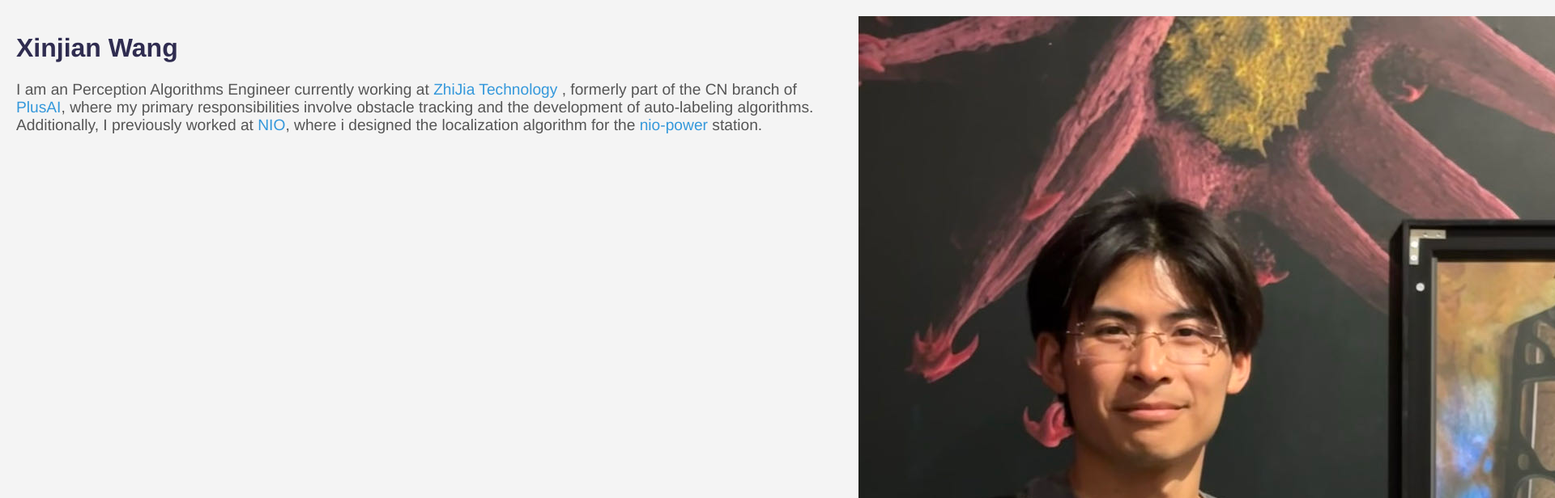
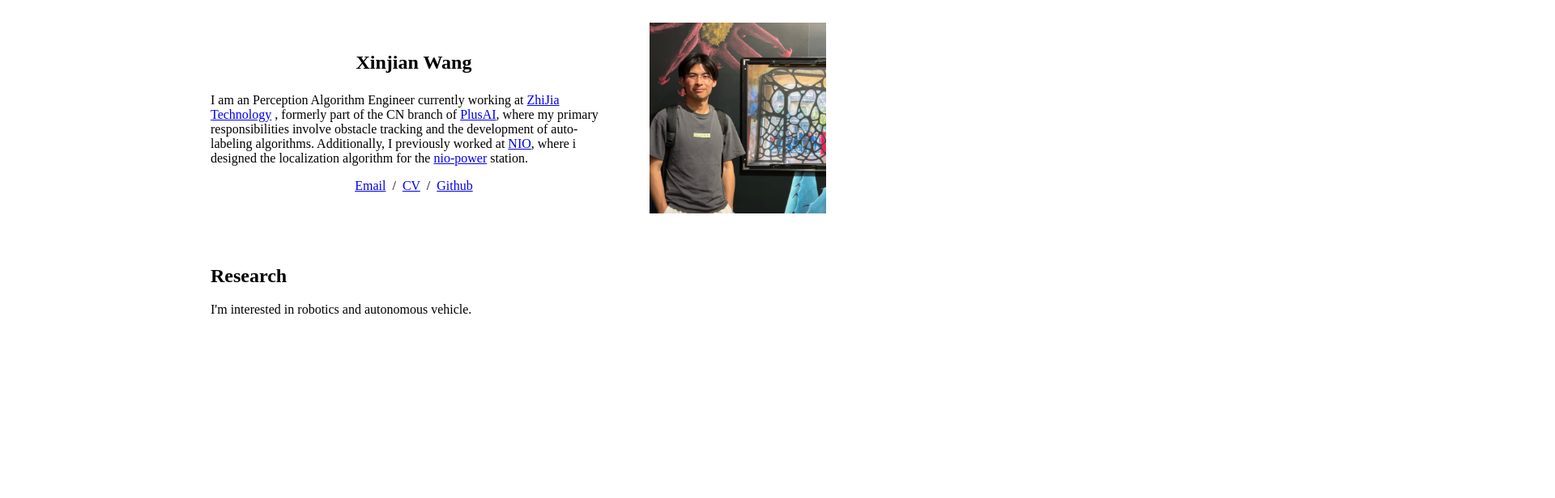
Before and after one commit to xinjian-wang/xinjian-wang.github.io, a plain HTML site: page index.html in a window 1280 px wide. Shown: the top 616 px of the page at 81% size, 1920 px wide, since content can reach past the window. Drawn offline with Linux system fonts and the light colour scheme.

Commit message:
update index html

```diff
--- a/index.html
+++ b/index.html
@@ -1,68 +1,54 @@
 <!DOCTYPE html>
 <html lang="en">
     <head>
-    <meta charset="UTF-8">
-    <meta name="viewport" content="width=device-width, initial-scale=1.0">
-    <title>Your Project Name</title>
-    <style>
-        body {
-            font-family: 'Helvetica', sans-serif;
-            margin: 20px;
-            display: flex;
-            flex-wrap: wrap;
-            justify-content: center;
-            align-items: flex-start;
-            text-align: left;
-            background-color: #f4f4f4;
-            color: #333;
-        }
+        <meta http-equiv="Content-Type" content="text/html; charset=UTF-8">
 
-        #intro {
-            flex: 1;
-            max-width: 1200px;
-            margin-right: 20px;
-        }
+        <title>Xinjian Wang</title>
 
-        #photo {
-            flex: 1;
-            max-width: 200px;
-            margin-bottom: 20px;
-        }
+        <meta name="author" content="Xinjian Wang">
+        <meta name="viewport" content="width=device-width, initial-scale=1">
+        <link rel="shortcut icon" href="images/favicon/favicon.ico" type="image/x-icon">
+        <link rel="stylesheet" type="text/css" href="stylesheet.css">
 
-        h1 {
-            color: #2f2c50;
-        }
-
-        p {
-            color: #555;
-            font-size: 1.2em;
-        }
-
-        a {
-            color: #3498db;
-            text-decoration: none;
-        }
-
-        a:hover {
-            text-decoration: underline;
-        }
-    </style>
       </head>
 <body>
-    <div id="intro">
-        <h1>Xinjian Wang</h1>
-        <p>
-            I am an Perception Algorithms Engineer currently working at <a href="https://smartxtruck.com/">ZhiJia Technology</a> , formerly part of the CN branch of <a href="https://plus.ai">PlusAI</a>, where
+    <body>
+        <table style="width:100%;max-width:800px;border:0px;border-spacing:0px;border-collapse:separate;margin-right:auto;margin-left:auto;"><tbody>
+          <tr style="padding:0px">
+            <td style="padding:0px">
+              <table style="width:100%;border:0px;border-spacing:0px;border-collapse:separate;margin-right:auto;margin-left:auto;"><tbody>
+                <tr style="padding:0px">
+                  <td style="padding:2.5%;width:63%;vertical-align:middle">
+                    <p class="name" style="text-align: center;font-weight: bold; font-size: 1.5em;">
+                        Xinjian Wang
+                    </p>
+                    <p>I am an Perception Algorithm Engineer currently working at <a href="https://smartxtruck.com/">ZhiJia Technology</a> , formerly part of the CN branch of <a href="https://plus.ai">PlusAI</a>, where
                         my primary responsibilities involve obstacle tracking and the development of auto-labeling algorithms. Additionally, I previously worked at <a href="https://www.nio.cn/">NIO</a>, where i designed the
                         localization algorithm for the <a href="https://www.nio.cn/nio-power">nio-power</a> station.
                     </p>
-    </div>
 
-    <div id="photo">
-        <!-- Your photo goes here -->
-        <img src="./data/wxj.jpg" alt="Your Photo">
-    </div>
-
+                    <p style="text-align:center">
+                      <a href="mailto:bigbenwxj@gmail.com">Email</a> &nbsp;/&nbsp;
+                      <a href="data/JonBarron-CV.pdf">CV</a> &nbsp;/&nbsp;
+                      <a href="https://github.com/BonjourH/">Github</a>
+                    </p>
+                  </td>
+                  <td style="padding:2.5%;width:30%;max-width:30%">
+                    <a href="./images/wxj.jpg"><img style="width:100%;max-width:100%;object-fit: cover;" alt="profile photo" src="images/wxj.jpg" class="hoverZoomLink"></a>
+                  </td>
+                </tr>
+              </tbody></table>
+              <table style="width:100%;border:0px;border-spacing:0px;border-collapse:separate;margin-right:auto;margin-left:auto;"><tbody>
+                  <tr>
+                  <td style="padding:20px;width:100%;vertical-align:middle">
+                    <h2>Research</h2>
+                    <p>
+                      I'm interested in robotics and autonomous vehicle.
+                    </p>
+                  </td>
+                </tr>
+              </tbody></table>
+              <table style="width:100%;border:0px;border-spacing:0px;border-collapse:separate;margin-right:auto;margin-left:auto;"><tbody>
 
 </body>
 </html>
```
Also changed, not shown: images/wxj.jpg (renamed from data/wxj.jpg). Lines whose indentation alone changed are shown as unchanged.
